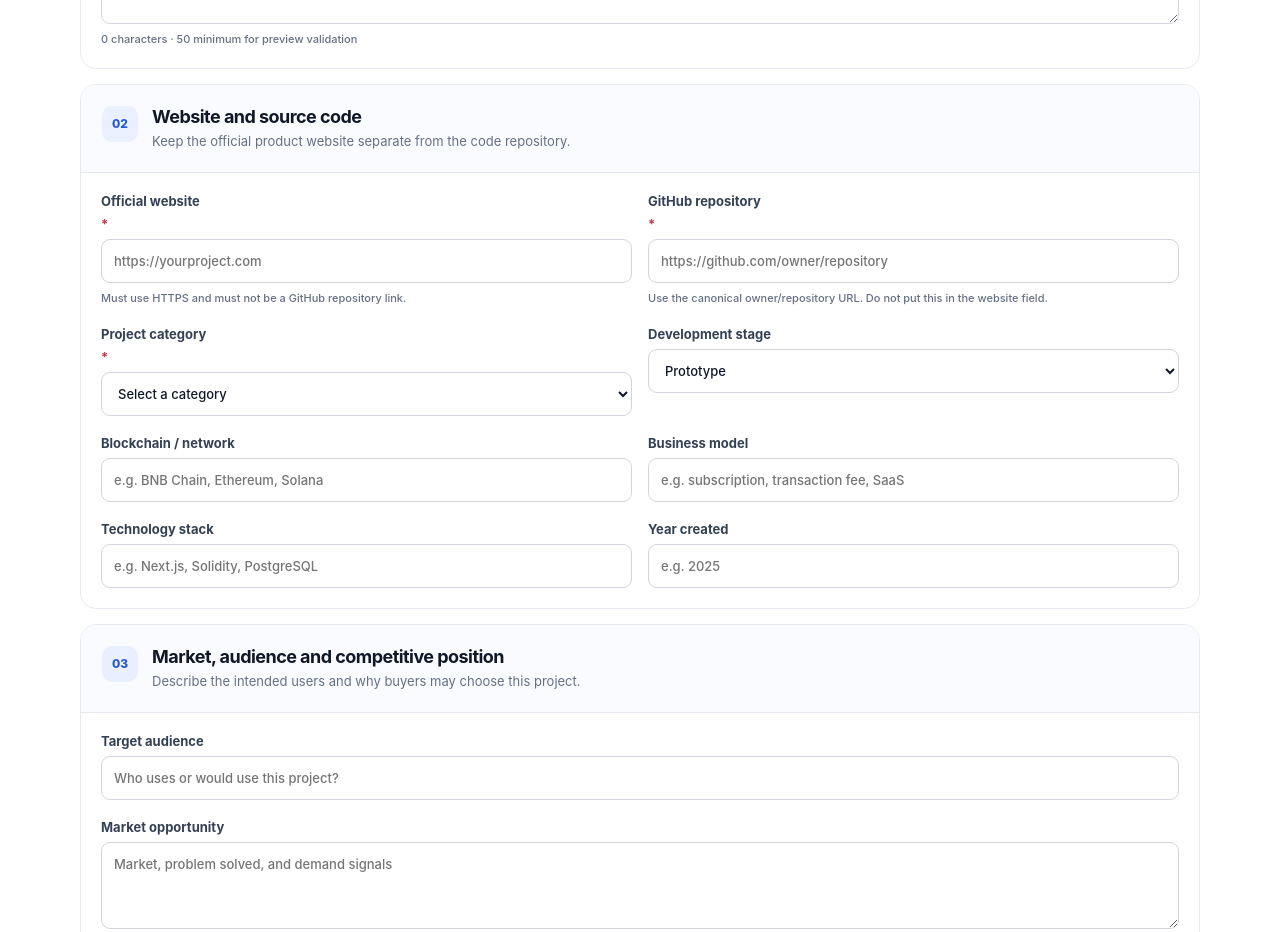
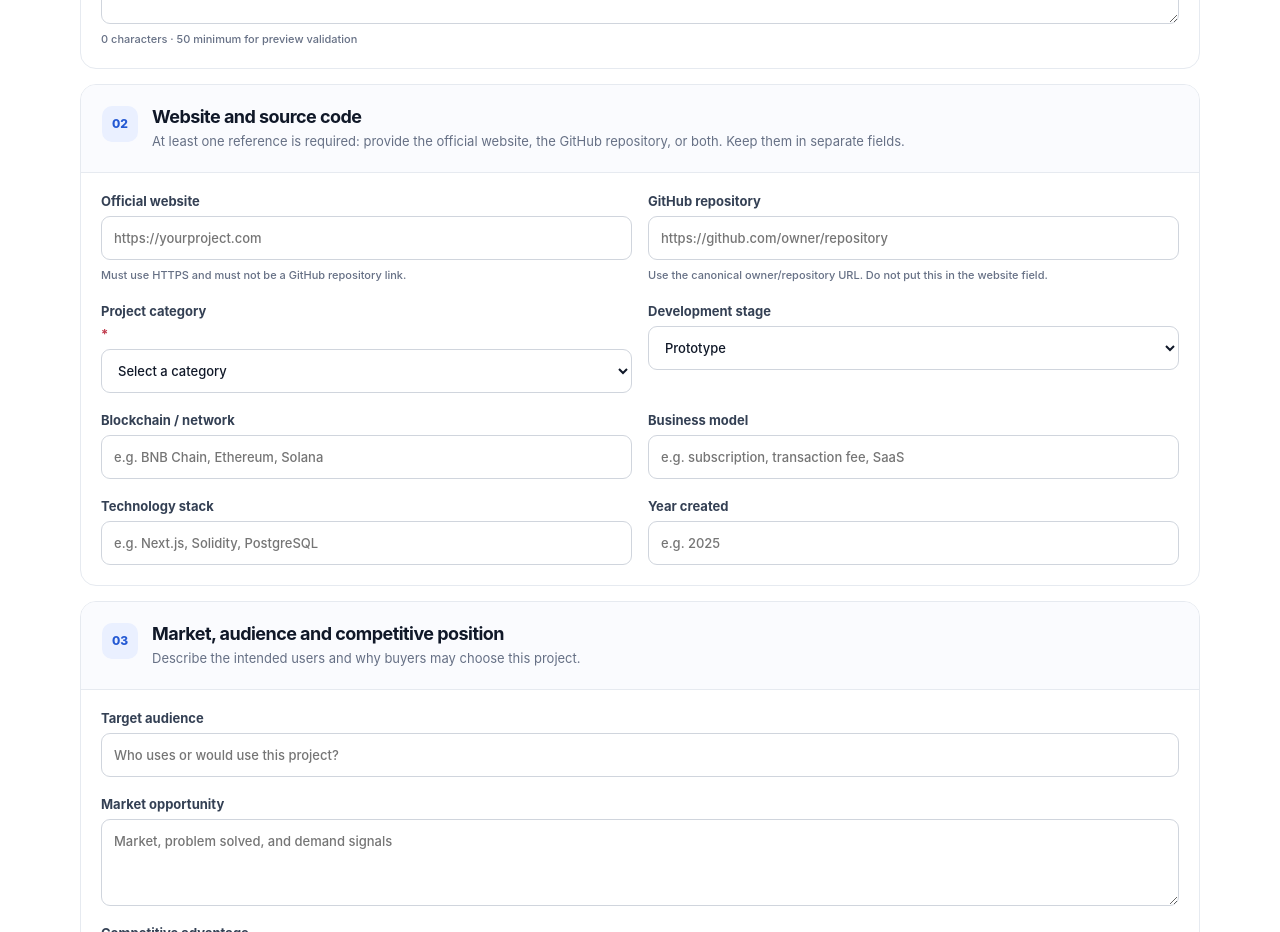
Before and after one commit to Aminzaki1972/Web3Market, a Next.js app in the folder nextjs/: page /sell-project in a window 1280 px wide. Shown: the part 1140-2072 px from the top of the page. Built offline with nearby package versions, Linux system fonts and the light colour scheme.

Commit message:
fix(nextjs): clarify optional website and repository fields

```diff
--- a/nextjs/app/sell-project/page.tsx
+++ b/nextjs/app/sell-project/page.tsx
@@ -178,10 +178,10 @@ export default function SellProjectPage() {
         </section>
 
         <section className="listing-section">
-          <div className="listing-section-heading"><span>02</span><div><h2>Website and source code</h2><p>Keep the official product website separate from the code repository.</p></div></div>
+          <div className="listing-section-heading"><span>02</span><div><h2>Website and source code</h2><p>At least one reference is required: provide the official website, the GitHub repository, or both. Keep them in separate fields.</p></div></div>
           <div className="listing-fields">
-            <label className="field">Official website <b>*</b><input type="url" value={draft.projectUrl} onChange={e => update("projectUrl", e.target.value)} placeholder="https://yourproject.com" /><small className={draft.projectUrl && !validHttpsUrl(draft.projectUrl) ? "field-error" : "field-hint"}>{draft.projectUrl && !validHttpsUrl(draft.projectUrl) ? "Enter a valid HTTPS URL." : "Must use HTTPS and must not be a GitHub repository link."}</small></label>
-            <label className="field">GitHub repository <b>*</b><input type="url" value={draft.githubUrl} onChange={e => update("githubUrl", e.target.value)} placeholder="https://github.com/owner/repository" /><small className={draft.githubUrl && !validGithubRepo(draft.githubUrl) ? "field-error" : "field-hint"}>{draft.githubUrl && !validGithubRepo(draft.githubUrl) ? "Use the format https://github.com/owner/repository." : "Use the canonical owner/repository URL. Do not put this in the website field."}</small></label>
+            <label className="field">Official website <input type="url" value={draft.projectUrl} onChange={e => update("projectUrl", e.target.value)} placeholder="https://yourproject.com" /><small className={draft.projectUrl && !validHttpsUrl(draft.projectUrl) ? "field-error" : "field-hint"}>{draft.projectUrl && !validHttpsUrl(draft.projectUrl) ? "Enter a valid HTTPS URL." : "Must use HTTPS and must not be a GitHub repository link."}</small></label>
+            <label className="field">GitHub repository <input type="url" value={draft.githubUrl} onChange={e => update("githubUrl", e.target.value)} placeholder="https://github.com/owner/repository" /><small className={draft.githubUrl && !validGithubRepo(draft.githubUrl) ? "field-error" : "field-hint"}>{draft.githubUrl && !validGithubRepo(draft.githubUrl) ? "Use the format https://github.com/owner/repository." : "Use the canonical owner/repository URL. Do not put this in the website field."}</small></label>
             <label className="field">Project category <b>*</b><select value={draft.category} onChange={e => update("category", e.target.value)}><option value="">Select a category</option><option>DeFi</option><option>Infrastructure</option><option>AI / Web3</option><option>GameFi</option><option>NFT / Digital Assets</option><option>SaaS / Digital Business</option><option>Developer Tools</option><option>Other</option></select></label>
             <label className="field">Development stage<select value={draft.projectStage} onChange={e => update("projectStage", e.target.value)}><option>Idea</option><option>Prototype</option><option>Testnet</option><option>Production Beta</option><option>Live Product</option><option>Revenue-Generating</option></select></label>
             <label className="field">Blockchain / network<input value={draft.blockchain} onChange={e => update("blockchain", e.target.value)} placeholder="e.g. BNB Chain, Ethereum, Solana" /></label>
```
